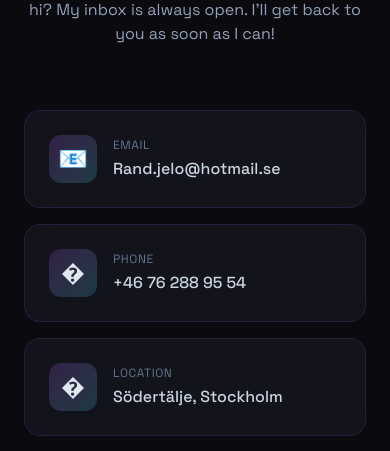
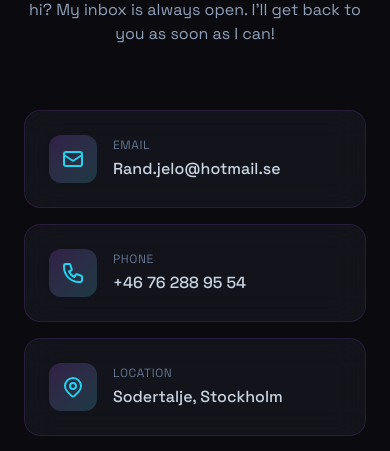
Before and after one commit to Rand-Jelo/portfoilio-page, a React (Vite) app: page / in a window 390 px wide. Shown: the part 8380-8831 px from the top of the page. Built offline with nearby package versions, Linux system fonts and the light colour scheme.

Commit message:
fix: replace corrupted emoji icons with SVG icons for phone and location in Contact section

```diff
--- a/src/components/Contact.jsx
+++ b/src/components/Contact.jsx
@@ -72,24 +72,46 @@ export default function Contact() {
 
   const contactInfo = [
     {
-      icon: '📧',
+      iconType: 'mail',
       label: 'Email',
       value: 'Rand.jelo@hotmail.se',
       href: 'mailto:Rand.jelo@hotmail.se',
     },
     {
-      icon: '�',
+      iconType: 'phone',
       label: 'Phone',
       value: '+46 76 288 95 54',
       href: 'tel:+46762889554',
     },
     {
-      icon: '�',
+      iconType: 'location',
       label: 'Location',
-      value: 'Södertälje, Stockholm',
+      value: 'Sodertalje, Stockholm',
       href: null,
     },
   ];
+
+  const renderContactIcon = (iconType) => {
+    const icons = {
+      mail: (
+        <svg className="w-6 h-6" fill="none" viewBox="0 0 24 24" stroke="currentColor" strokeWidth="2">
+          <path strokeLinecap="round" strokeLinejoin="round" d="M3 8l7.89 5.26a2 2 0 002.22 0L21 8M5 19h14a2 2 0 002-2V7a2 2 0 00-2-2H5a2 2 0 00-2 2v10a2 2 0 002 2z" />
+        </svg>
+      ),
+      phone: (
+        <svg className="w-6 h-6" fill="none" viewBox="0 0 24 24" stroke="currentColor" strokeWidth="2">
+          <path strokeLinecap="round" strokeLinejoin="round" d="M3 5a2 2 0 012-2h3.28a1 1 0 01.948.684l1.498 4.493a1 1 0 01-.502 1.21l-2.257 1.13a11.042 11.042 0 005.516 5.516l1.13-2.257a1 1 0 011.21-.502l4.493 1.498a1 1 0 01.684.949V19a2 2 0 01-2 2h-1C9.716 21 3 14.284 3 6V5z" />
+        </svg>
+      ),
+      location: (
+        <svg className="w-6 h-6" fill="none" viewBox="0 0 24 24" stroke="currentColor" strokeWidth="2">
+          <path strokeLinecap="round" strokeLinejoin="round" d="M17.657 16.657L13.414 20.9a1.998 1.998 0 01-2.827 0l-4.244-4.243a8 8 0 1111.314 0z" />
+          <path strokeLinecap="round" strokeLinejoin="round" d="M15 11a3 3 0 11-6 0 3 3 0 016 0z" />
+        </svg>
+      ),
+    };
+    return icons[iconType] || null;
+  };
 
   return (
     <section id="contact" className="relative section-padding overflow-hidden">
@@ -130,8 +152,8 @@ export default function Contact() {
                 key={info.label}
                 className="glass rounded-2xl p-6 flex items-center gap-4 hover:glow-purple-hover transition-all duration-500 group"
               >
-                <div className="w-12 h-12 rounded-xl bg-gradient-to-br from-neon-purple/20 to-neon-cyan/20 flex items-center justify-center text-2xl group-hover:scale-110 transition-transform duration-300">
-                  {info.icon}
+                <div className="w-12 h-12 rounded-xl bg-gradient-to-br from-neon-purple/20 to-neon-cyan/20 flex items-center justify-center text-neon-cyan group-hover:scale-110 transition-transform duration-300">
+                  {renderContactIcon(info.iconType)}
                 </div>
                 <div>
                   <p className="text-xs text-slate-500 uppercase tracking-wider mb-1">
```
